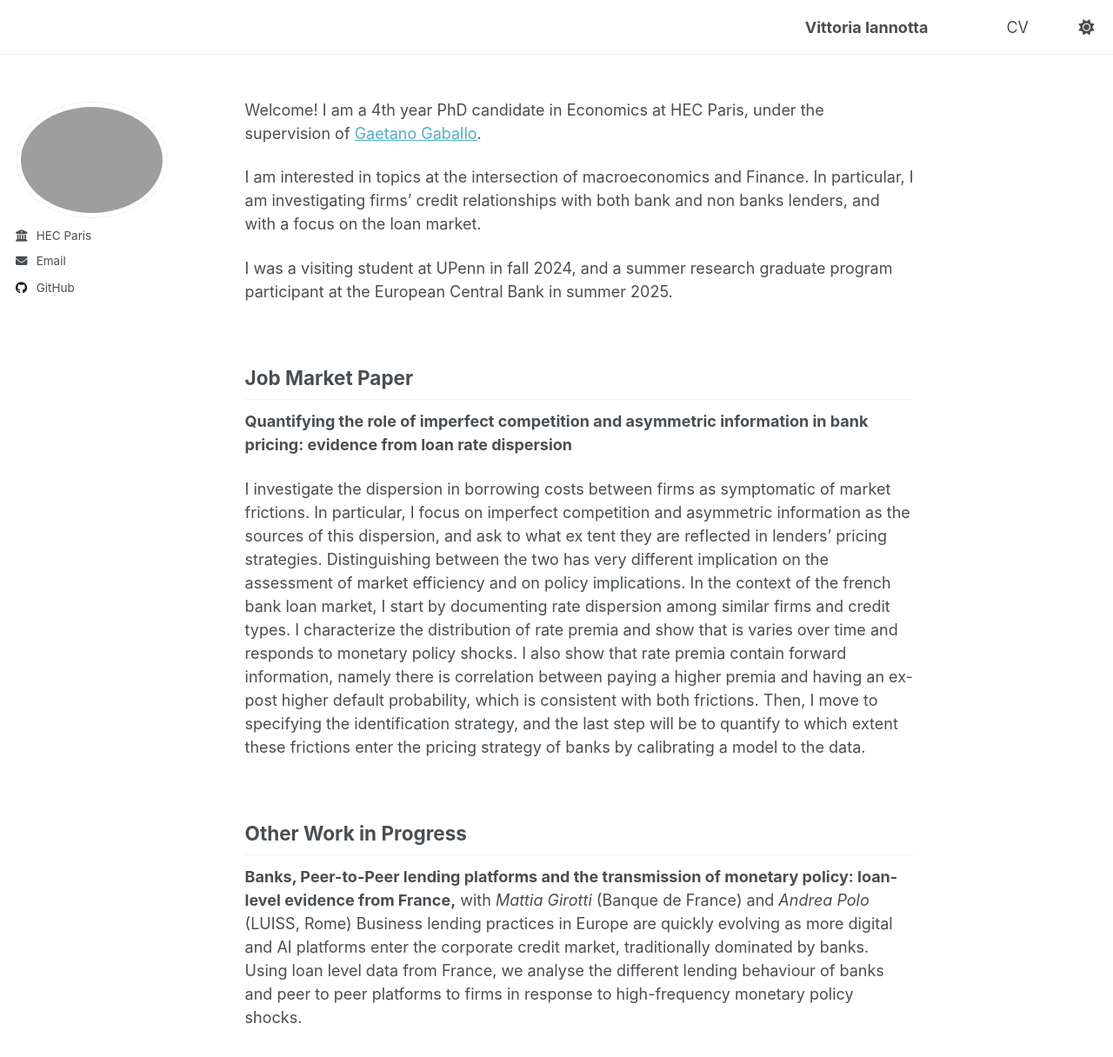
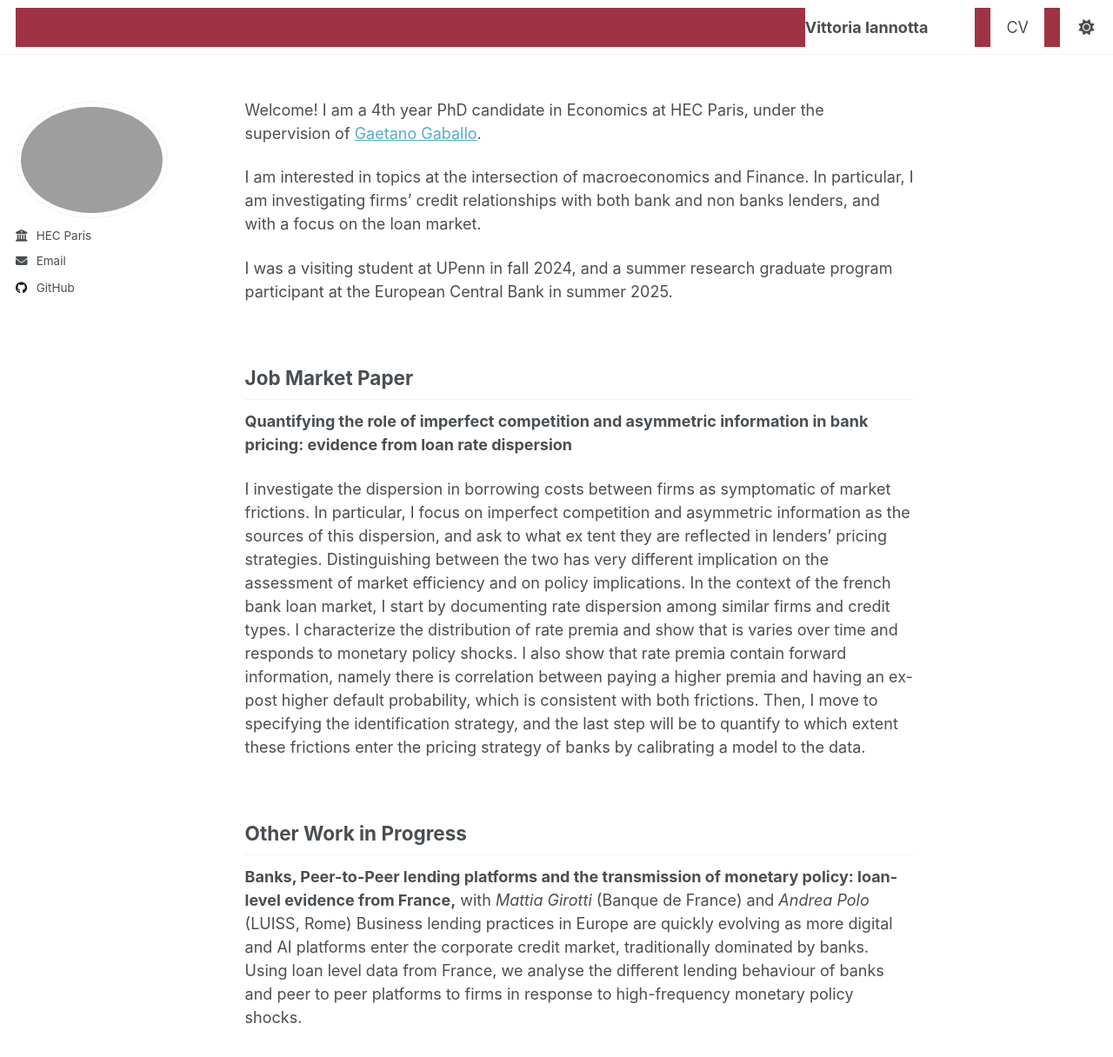
Before and after one commit to vittoriaiannotta/vittoriaiannotta.github.io, a Jekyll site: the page built from _pages/about.md, in a window 1280 px wide and 1400 px high. Shown: the top 1216 px of the window at 87% size. Built offline with Jekyll 4.4.1, drawn with Linux system fonts in a browser that asks for light colours.

Commit message:
Update _navigation.scss

```diff
--- a/_sass/layout/_navigation.scss
+++ b/_sass/layout/_navigation.scss
@@ -176,7 +176,7 @@
   position: relative;
   min-width: 250px;
   width: 100%;
-  background: var(--global-bg-color);
+  background: rgba(136, 0, 21, 0.8) !important; /* Bordeaux with some transparency  background: var(--global-bg-color); */
   display: flex;
   justify-content: flex-end;
   align-items: center;
```
